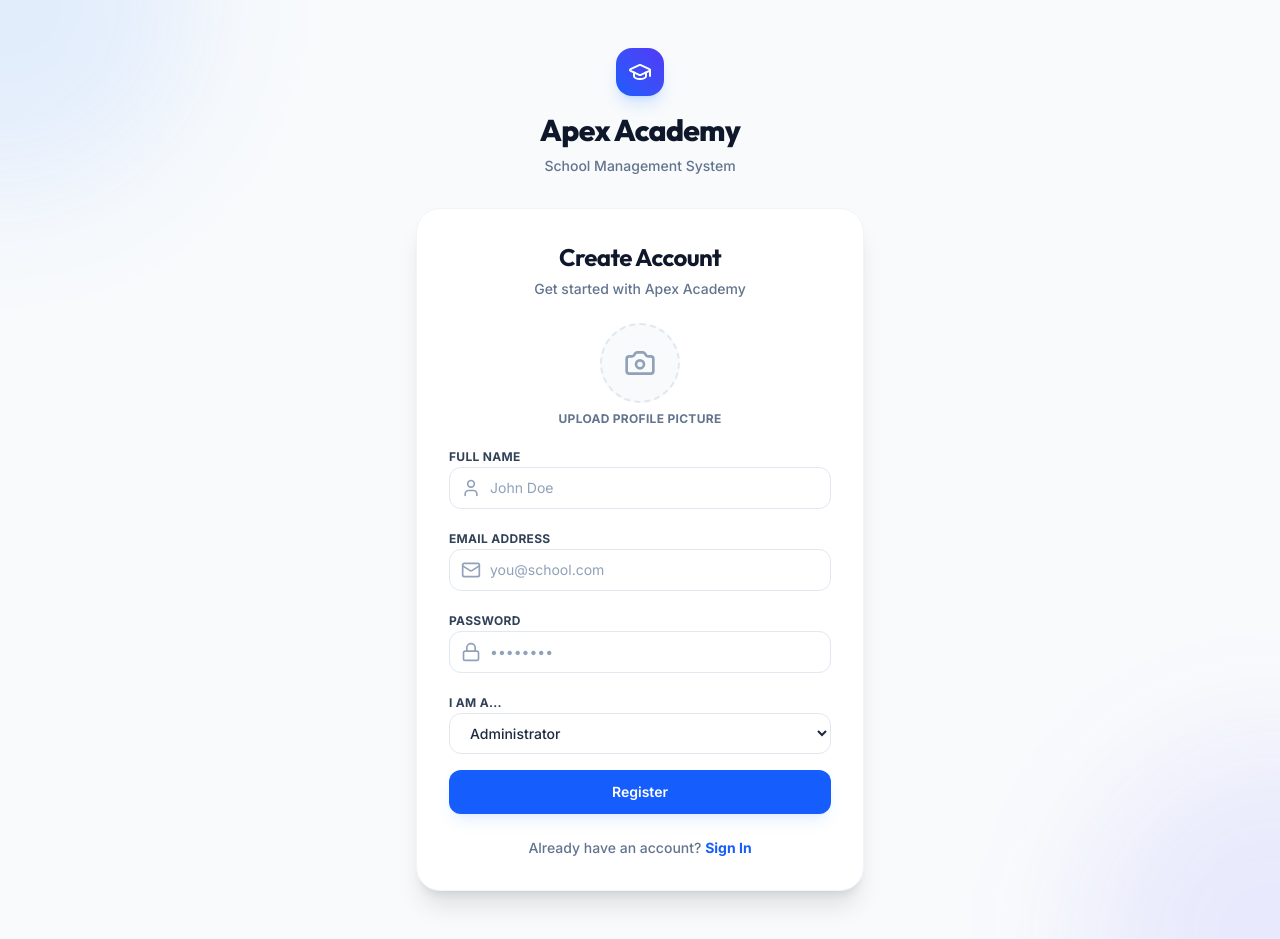
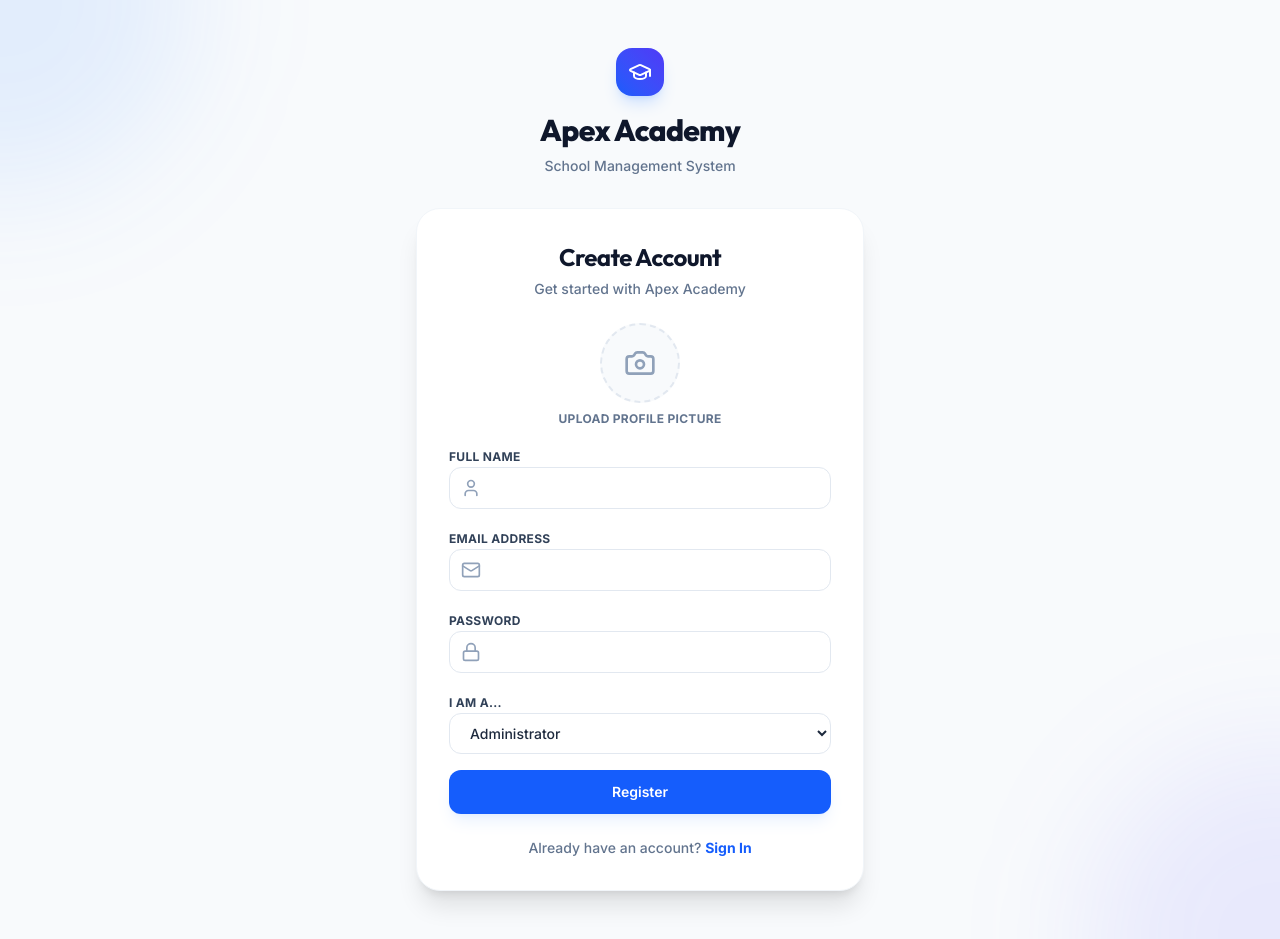
Before and after one commit to vikramKumar-01/school-mangement-system, a React (Vite) app in the folder frontend/: page /register in a window 1280 px wide. Built offline with nearby package versions, Linux system fonts and the light colour scheme.

Commit message:
feat: add register, login, and student list pages with form handling and authentication logic

```diff
--- a/frontend/src/pages/Login.jsx
+++ b/frontend/src/pages/Login.jsx
@@ -63,7 +63,7 @@ const Login = () => {
                   ? 'border-red-300 dark:border-red-900/50 focus:ring-red-500/20 focus:border-red-500'
                   : ''
               }`}
-              placeholder="you@school.com"
+              placeholder=""
               value={formik.values.email}
               onChange={formik.handleChange}
               onBlur={formik.handleBlur}
@@ -92,7 +92,7 @@ const Login = () => {
                   ? 'border-red-300 dark:border-red-900/50 focus:ring-red-500/20 focus:border-red-500'
                   : ''
               }`}
-              placeholder="••••••••"
+              placeholder=""
               value={formik.values.password}
               onChange={formik.handleChange}
               onBlur={formik.handleBlur}
--- a/frontend/src/pages/Register.jsx
+++ b/frontend/src/pages/Register.jsx
@@ -134,7 +134,7 @@ const Register = () => {
                   ? 'border-red-300 dark:border-red-900/50 focus:ring-red-500/20 focus:border-red-500'
                   : ''
               }`}
-              placeholder="John Doe"
+              placeholder=""
               value={formik.values.fullName}
               onChange={formik.handleChange}
               onBlur={formik.handleBlur}
@@ -163,7 +163,7 @@ const Register = () => {
                   ? 'border-red-300 dark:border-red-900/50 focus:ring-red-500/20 focus:border-red-500'
                   : ''
               }`}
-              placeholder="you@school.com"
+              placeholder=""
               value={formik.values.email}
               onChange={formik.handleChange}
               onBlur={formik.handleBlur}
@@ -192,7 +192,7 @@ const Register = () => {
                   ? 'border-red-300 dark:border-red-900/50 focus:ring-red-500/20 focus:border-red-500'
                   : ''
               }`}
-              placeholder="••••••••"
+              placeholder=""
               value={formik.values.password}
               onChange={formik.handleChange}
               onBlur={formik.handleBlur}
--- a/frontend/src/pages/StudentList.jsx
+++ b/frontend/src/pages/StudentList.jsx
@@ -426,7 +426,7 @@ const StudentList = () => {
                     className={`w-full glass-input py-2.5 ${
                       formik.touched.name && formik.errors.name ? 'border-red-500/50' : ''
                     }`}
-                    placeholder="Alice Johnson"
+                    placeholder=""
                     value={formik.values.name}
                     onChange={formik.handleChange}
                     onBlur={formik.handleBlur}
@@ -449,7 +449,7 @@ const StudentList = () => {
                     className={`w-full glass-input py-2.5 disabled:opacity-50 disabled:cursor-not-allowed ${
                       formik.touched.rollNumber && formik.errors.rollNumber ? 'border-red-500/50' : ''
                     }`}
-                    placeholder="e.g. 101"
+                    placeholder=""
                     value={formik.values.rollNumber}
                     onChange={formik.handleChange}
                     onBlur={formik.handleBlur}
@@ -516,7 +516,7 @@ const StudentList = () => {
                     name="fatherName"
                     type="text"
                     className="w-full glass-input py-2.5"
-                    placeholder="Robert Johnson"
+                    placeholder=""
                     value={formik.values.fatherName}
                     onChange={formik.handleChange}
                   />
@@ -534,7 +534,7 @@ const StudentList = () => {
                     className={`w-full glass-input py-2.5 ${
                       formik.touched.phone && formik.errors.phone ? 'border-red-500/50' : ''
                     }`}
-                    placeholder="+1 555-123-4567"
+                    placeholder=""
                     value={formik.values.phone}
                     onChange={formik.handleChange}
                     onBlur={formik.handleBlur}
@@ -555,7 +555,7 @@ const StudentList = () => {
                   name="address"
                   rows="2"
                   className="w-full glass-input py-2.5 resize-none"
-                  placeholder="123 Academic Way, City"
+                  placeholder=""
                   value={formik.values.address}
                   onChange={formik.handleChange}
                 ></textarea>
```
